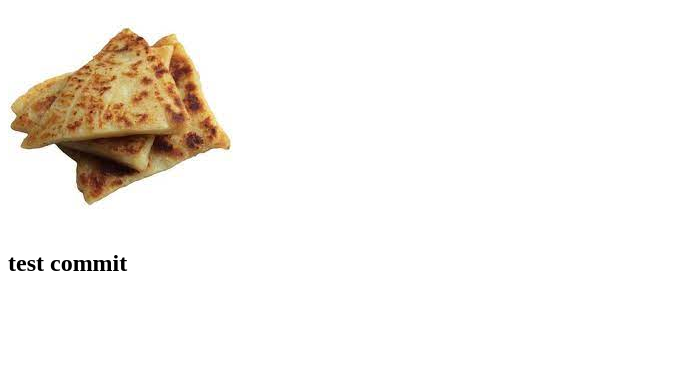
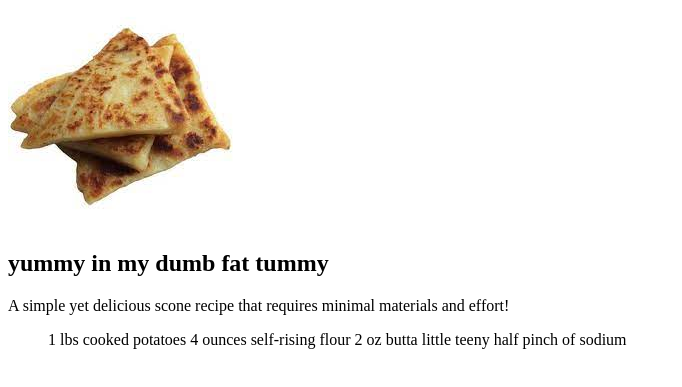
Before and after one commit to brevss/odin-recipes, a plain HTML site: page recipes/scones.html in a window 1280 px wide. Shown: the part 79-466 px from the top of the page, without its empty margins (0-682 px from the left). Drawn offline with Linux system fonts and the light colour scheme.

Commit message:
add ing list

```diff
--- a/recipes/scones.html
+++ b/recipes/scones.html
@@ -10,7 +10,15 @@
 
     <h1>Potato Scone Recipe!</h1>
     <img src="scones.jpeg" alt="yummy scone picture!">
-    <h2>test commit</h2>
+    <h2>yummy in my dumb fat tummy</h2>
+    <p>A simple yet delicious scone recipe that requires minimal materials and effort!</p>
+    <ul>
+        <ls>1 lbs cooked potatoes</ls>
+        <ls>4 ounces self-rising flour</ls>
+        <ls>2 oz butta</ls>
+        <ls>little teeny half pinch of sodium</ls>
+    </ul>
+
 
 </body>
 </html>
```
